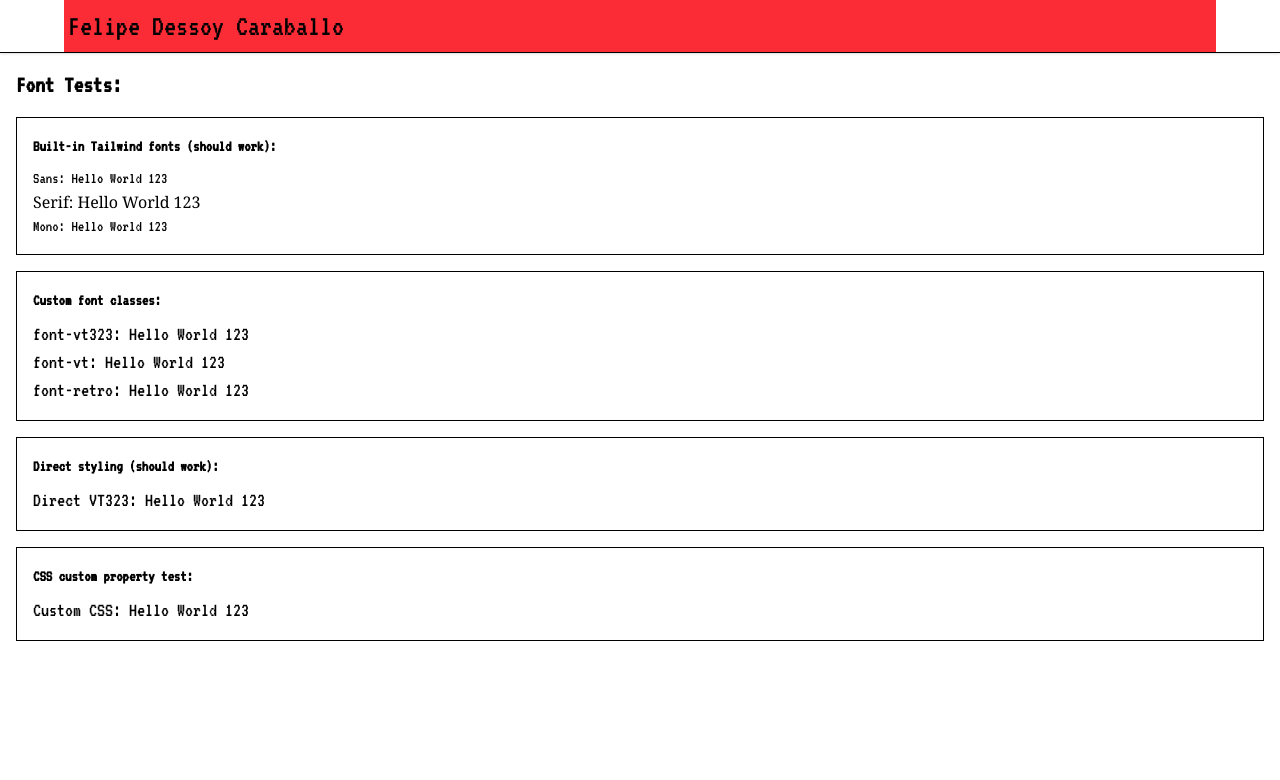
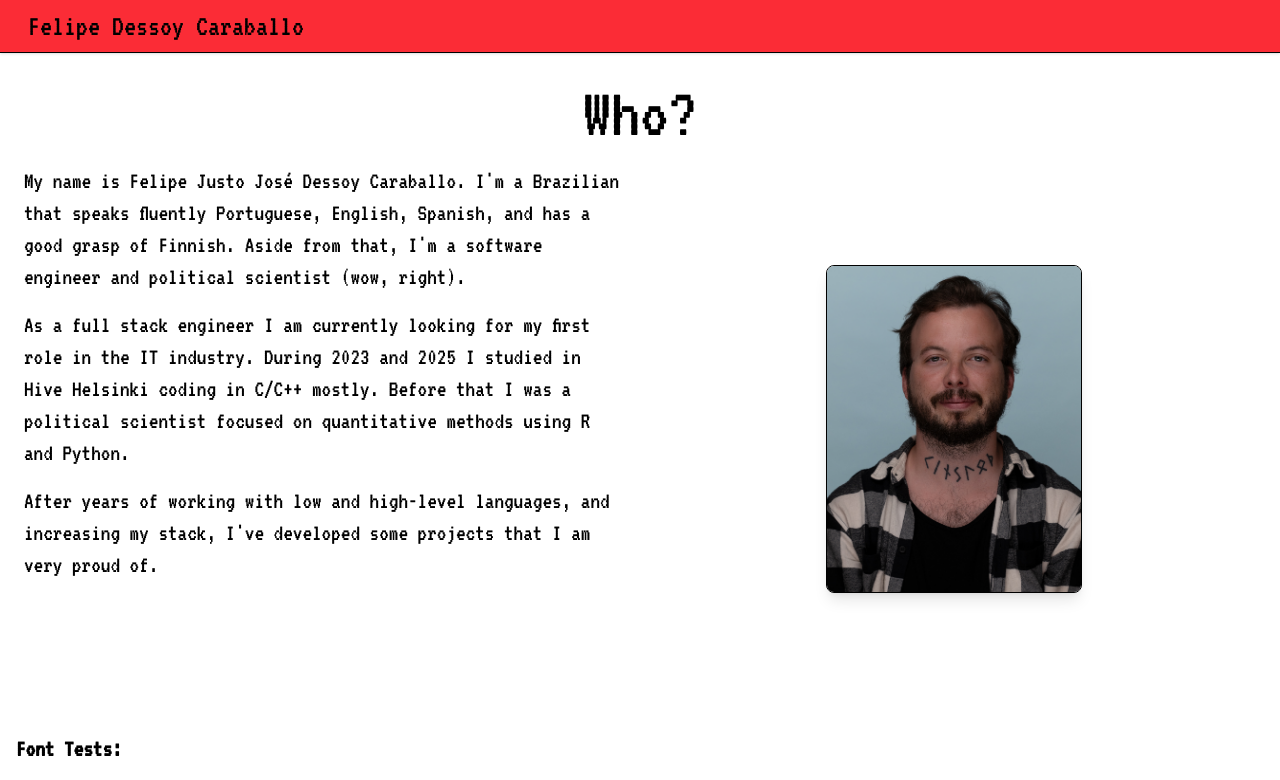
Before and after one commit to FjjDessoyCaraballo/PersonalWebsite, a React (Vite) app in the folder fdessoy/: page / in a window 1280 px wide. Shown: the top 780 px of the page. Built offline with nearby package versions, Linux system fonts and the light colour scheme.

Commit message:
feat: started bio section in website. Either add more stuff or move on to projects

```diff
--- a/fdessoy/src/App.tsx
+++ b/fdessoy/src/App.tsx
@@ -1,9 +1,11 @@
 import { Header } from './Header'
+import { Bio } from './Bio'
 
 function App() {
   return (
-    <>
+    <div className="p4">
       <Header />
+      <Bio />
       <div className="p-4 space-y-4">
         <h1 className="text-2xl mb-4 font-bold">Font Tests:</h1>
 
@@ -39,7 +41,7 @@ function App() {
           </p>
         </div>
       </div>
-    </>
+    </div>
   )
 }
 
--- /dev/null
+++ b/fdessoy/src/Bio.tsx
@@ -0,0 +1,38 @@
+import felipePhoto from './assets/fdessoy-.jpg'
+
+export const Bio: React.FC = () => {
+	return (
+		<div className="p-6 space-y-4">
+			<h1 className="flex items-center justify-center text-7xl mx-auto">Who?</h1>
+			{/* 2-column grid */}
+			<div className="grid grid-cols-1 md:grid-cols-2 gap-6 items-start space-y-4">
+				{/* bio text */}
+				<div className="space-y-4">
+					<p className="text-2xl">
+						My name is Felipe Justo José Dessoy Caraballo. I'm a Brazilian that speaks fluently
+						Portuguese, English, Spanish, and has a good grasp of Finnish. Aside from that, I'm
+						a software engineer and political scientist (wow, right).
+					</p>
+					<p className="text-2xl">
+						As a full stack engineer I am currently looking for my first role in the IT
+						industry. During 2023 and 2025 I studied in Hive Helsinki coding in C/C++ mostly.
+						Before that I was a political scientist focused on quantitative methods using R
+						and Python.
+					</p>
+					<p className="text-2xl">
+						After years of working with low and high-level languages, and increasing my stack,
+						I've developed some projects that I am very proud of.
+					</p>
+				</div>
+				{/* photo */}
+				<div className="flex justify-center py-25">
+					<img
+						src={felipePhoto}
+						alt="Felipe"
+					className="w-64 h-82 border object-cover rounded-lg shadow-lg"
+					/>
+				</div>
+			</div>
+		</div>
+	)
+}
--- a/fdessoy/src/Header.tsx
+++ b/fdessoy/src/Header.tsx
@@ -1,11 +1,14 @@
-import { useState } from 'react'
-
 export const Header: React.FC = () => {
 	return(
-		<header className="shadow-sm border-b text-3xl">
-			<div className="max-w-6xl mx-auto px-1 py-2 bg-red-500 font-vt323">
+		<header className="shadow-sm border-b text-3xl py-2 bg-red-500">
+			<a
+			href="/"
+			className="max-w-6xl mx-auto px-7 py-2 "
+			target="_blank"
+			rel="noopener noreferrer"
+			>
 				Felipe Dessoy Caraballo
-			</div>
+			</a>
 		</header>
 	)
 }
```
Also changed, not shown: fdessoy/src/assets/fdessoy-.jpg (added).
